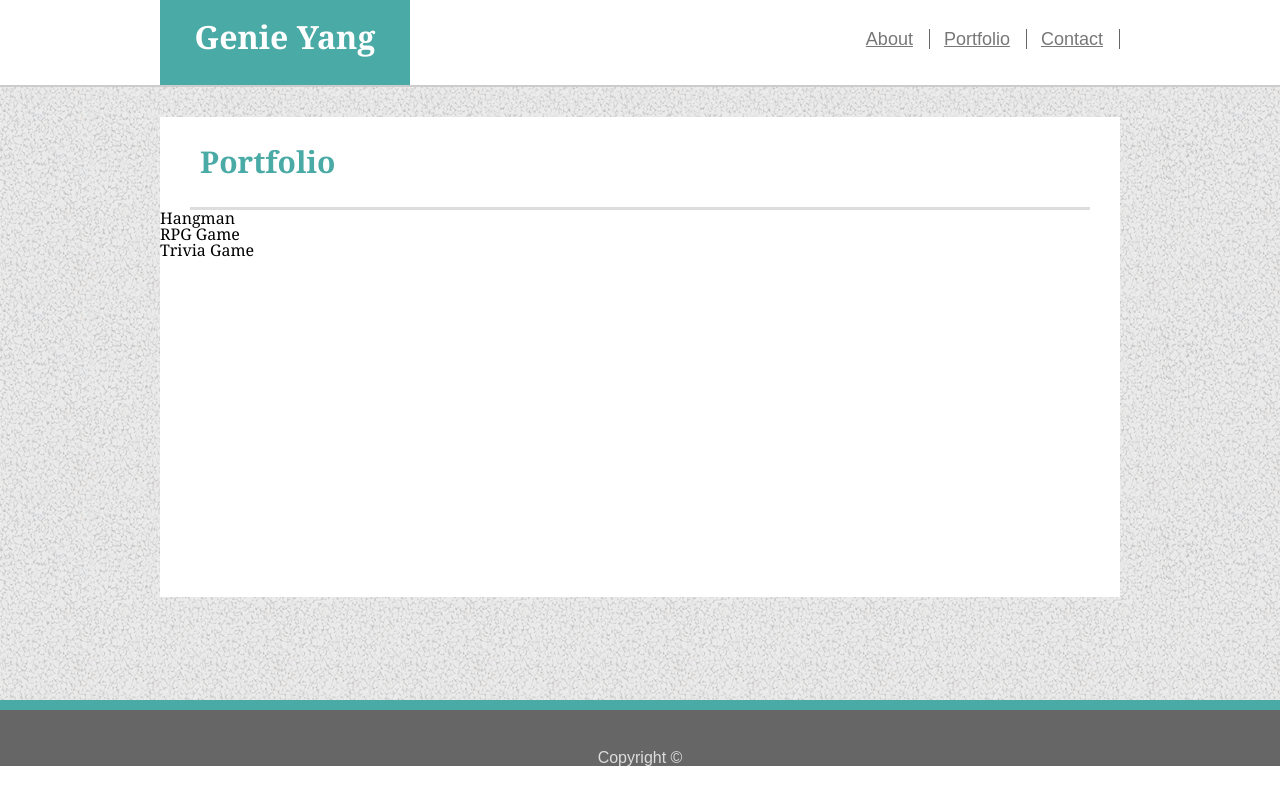
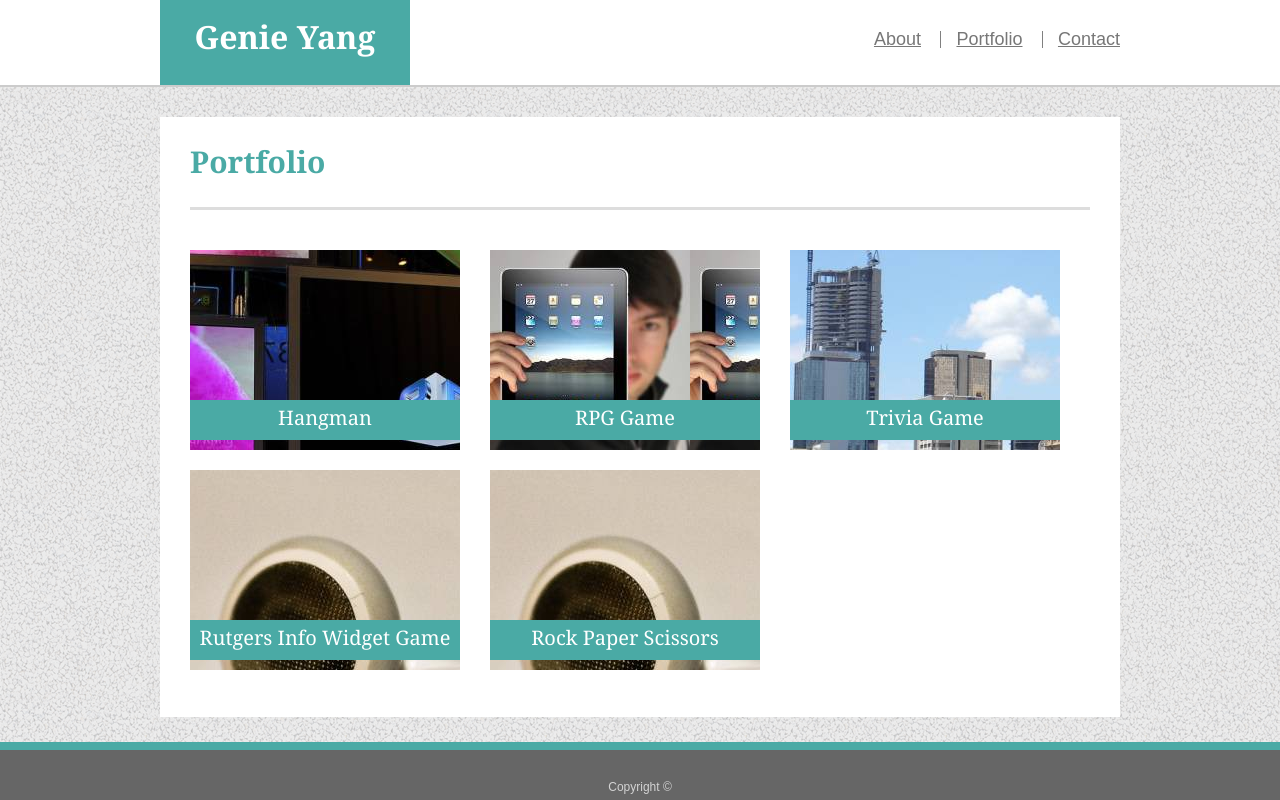
Before and after one commit to gyang7133/Basic-Portfolio, a plain HTML site: page portfolio.html in a window 1280 px wide. Drawn offline with Linux system fonts and the light colour scheme.

Commit message:
Editing Portfolio and Contage Page

```diff
--- a/assets/css/style.css
+++ b/assets/css/style.css
@@ -1,13 +1,13 @@
+/* Style for About Page*/
+
 h1, h2, h3{
     font-family: 'Georgia', Times, Times New Roman, serif;
 }
 
-p{
+body {
+    background: url('../images/gravel.png') ;
     font-family: 'Arial', 'Helvetica Neue', Helvetica, sans-serif;
-}
 
-main {
-    background-image:url('../images/gravel.png') ;
 }
 
 .topNav{
@@ -45,29 +45,34 @@ main {
 .navRBox{
     float: right;
     margin-top: 30px;
+
 }
 
 .navRBox a{
-    border-right: 1px solid #666666;
     color: #777777;
     font-family: 'Arial', 'Helvetica Neue', Helvetica, sans-serif;
     font-size: 18px;
-    padding-left: 10px;
-    padding-right: 16px;
     text-align: center;
 }
 
-.mainContainer{
-    width: 960px;
-    height: 700px;
-    margin:auto;
+
+.navRBox li {
+    display: inline;
+    margin-left: 15px;
+    padding-right: 15px;
+    border-right: 1px solid grey;
+}
+
+.navRBox li:last-child {
+    border-right: none;
+    padding-right: 0px;
 }
 
 
 .bioBox{
     background-color: #ffffff;
     width: 960px;
-    height: 480px;
+    height: 600px;
     margin: auto;
     position: relative;
     top: 30px;
@@ -91,7 +96,7 @@ main {
     font-size: 30px;
     font-weight: bold;
     border-bottom: 3px solid #dddddd;
-    padding:30px 10px 30px 10px;
+    padding:30px 10px 30px 0px;
     margin: auto;
 }
 
@@ -113,7 +118,7 @@ main {
     font-family: 'Arial', 'Helvetica Neue', Helvetica, sans-serif;
     text-align:left;
     word-wrap: break-word;
-    line-height: 1.6;
+    line-height: 1.8;
     padding: 0px 10px 20px 0px;
     font-size: 18px;
 }
@@ -124,15 +129,120 @@ main {
     padding-top: 5px;
 }
 
-.footer{
-    border-top: 10px solid #4aaaa5;
+.footer {
     background-color: #666666;
-    padding-top: 40px;
+    color: lightgrey;
+    border-top: 8px solid #4aaaa5;
+    line-height: 75px;
+    font-size: 12px;
+    position: fixed;
+    bottom: 0;
+    z-index: 999;
+    width: 80%;
+    height: 50px;
+    padding: 0 10% 0 10%;
+    text-align: center;
 }
 
-.footer p{
+/* Style for Portfolio Page*/
+
+.pContainer{
+    height: 900px;
+    width: 960px;
+    margin: 30px;
+}
+
+.pic1{
+    background-image: url('../images/picture.jpg');
+    height: 200px;
+    width: 270px;
+    float: left;
+    margin: 10px 30px 10px 0px;
+}
+
+.pic2{
+    background-image: url('../images/picture\ \(2\).jpg');
+    height: 200px;
+    width: 270px;
+    float: left;
+    margin: 10px 30px 10px 0px;
+}
+
+.pic3{
+    background-image: url('../images/picture\ \(3\).jpg');
+    height: 200px;
+    width: 270px;
+    float: left;
+    margin: 10px 30px 10px 0px;
+}
+
+.pic4{
+    background-image: url('../images/picture\ \(4\).jpg');
+    height: 200px;
+    width: 270px;
+    float: left;
+    margin: 10px 30px 10px 0px;
+}
+
+.pic5{
+    background-image: url('../images/picture\ \(4\).jpg');
+    height: 200px;
+    width: 270px;
+    float: left;
+    margin: 10px 30px 10px 0px;
+}
+
+.block{
+    background-color: #4aaaa5;
+    height:20%;
     text-align: center;
+    width:100%;
     position: relative;
-    top: 80%;
-    color: #dddddd;
+    top: 75%;
+
 }
+
+.block h1{
+    font-family: 'Georgia','Times' , 'Times New Roman','serif';
+    color:#ffffff;
+    font-weight: normal;
+    font-size: 20px;
+    position: relative;
+    top: 20%;
+}
+
+/* Style for Contact Page*/
+
+form{
+    padding-top: 25px;
+}
+
+form p{
+    color:#777777;
+    padding-left: 30px;
+    padding-bottom: 10px;
+
+}
+.ins{
+    margin-left: 30px;
+    margin-right: 30px;
+    margin-bottom: 12px;
+    width: 93%;
+    height: 25px;
+}
+
+.msg{
+    text-align: start;
+    height: 150px;;
+}
+
+#submit {
+    margin-left:30px;
+    width: 100px;
+    height: 40px;
+    padding: 5px;
+    background-color:#4aaaa5;
+    font-size: 18px;
+    color: #fff;
+    border: none;
+}
--- a/portfolio.html
+++ b/portfolio.html
@@ -18,9 +18,17 @@
                     <h1>Genie Yang</h1>
                   </div>
                     <div class="navRBox">
-                      <a href="index.html">About</a>
-                      <a href="portfolio.html">Portfolio</a>
-                      <a href="contact.html">Contact</a>
+                        <ul>
+                            <li>
+                              <a href="index.html">About</a>
+                            </li>
+                            <li>
+                              <a href="portfolio.html">Portfolio</a>
+                            </li>
+                             <li>
+                              <a href="contact.html">Contact</a>
+                            </li>
+                        </ul>
                    </div>
                  </div>
             </div>
@@ -35,20 +43,30 @@
                             <h1>Portfolio</h1>
                         </div>
                     </div>
-                    <div class ="pholder">
-                        <div class="pic">
-                            <div class="bar">
+                    <div class ="pContainer">
+                        <div class="pic1">
+                            <div class="block">
                                 <h1>Hangman</h1>
                             </div>
                         </div>
                         <div class="pic2">
-                                <div class="bar">
+                                <div class="block">
                                     <h1>RPG Game</h1>
                                 </div>
                         </div>
                         <div class="pic3">
-                                <div class="bar">
-                                    <h1 class="word">Trivia Game</h1>
+                                <div class="block">
+                                    <h1>Trivia Game</h1>
+                            </div>
+                        </div>
+                        <div class="pic4">
+                                <div class="block">
+                                    <h1>Rutgers Info Widget Game</h1>
+                            </div>
+                        </div>
+                        <div class="pic5">
+                                <div class="block">
+                                    <h1>Rock Paper Scissors</h1>
                             </div>
                         </div>
                     </div>
@@ -63,6 +81,5 @@
         </footer>
 
 
-
 </body>
 </html>
```
Also changed, not shown: contact.html (+14 -6 lines), index.html (+12 -6 lines), assets/images/picture (2).jpg (added), assets/images/picture (3).jpg (added), assets/images/picture (4).jpg (added), assets/images/picture.jpg (added).
